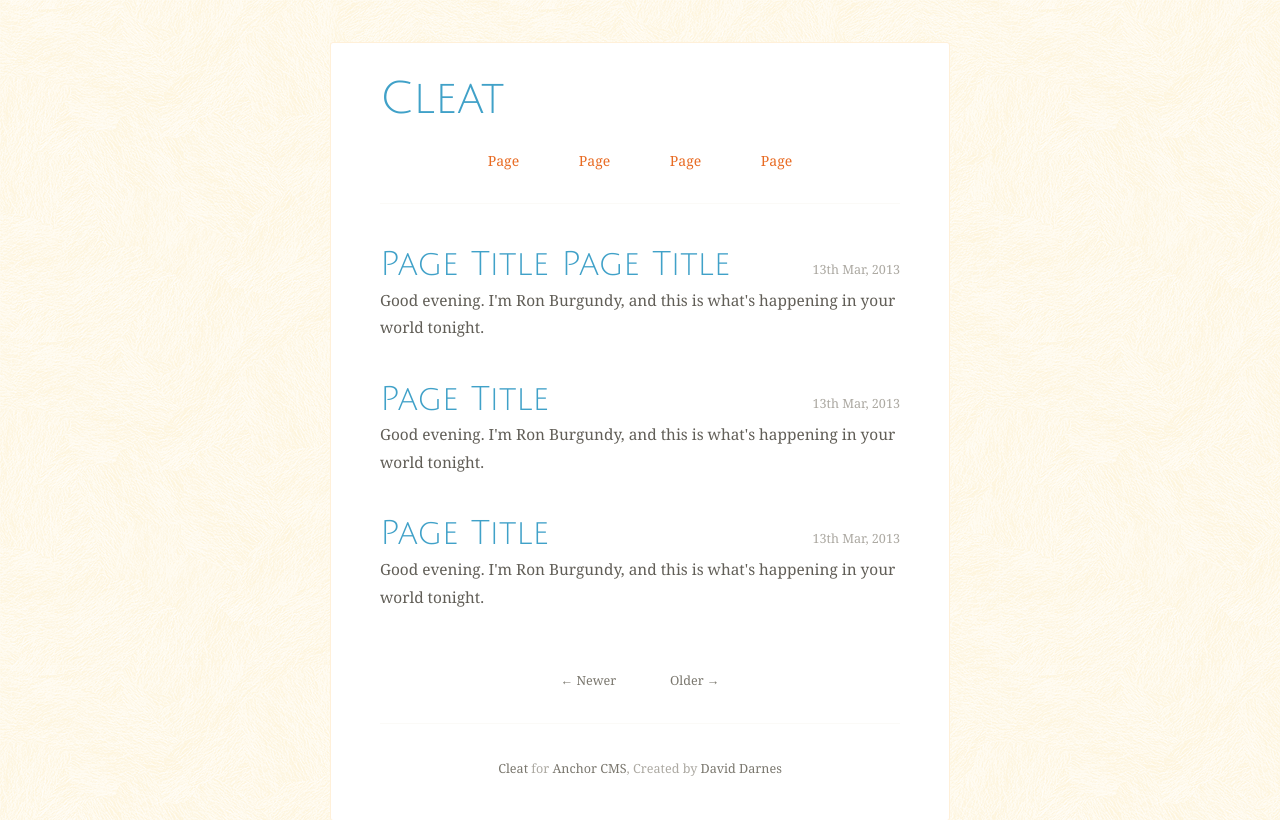
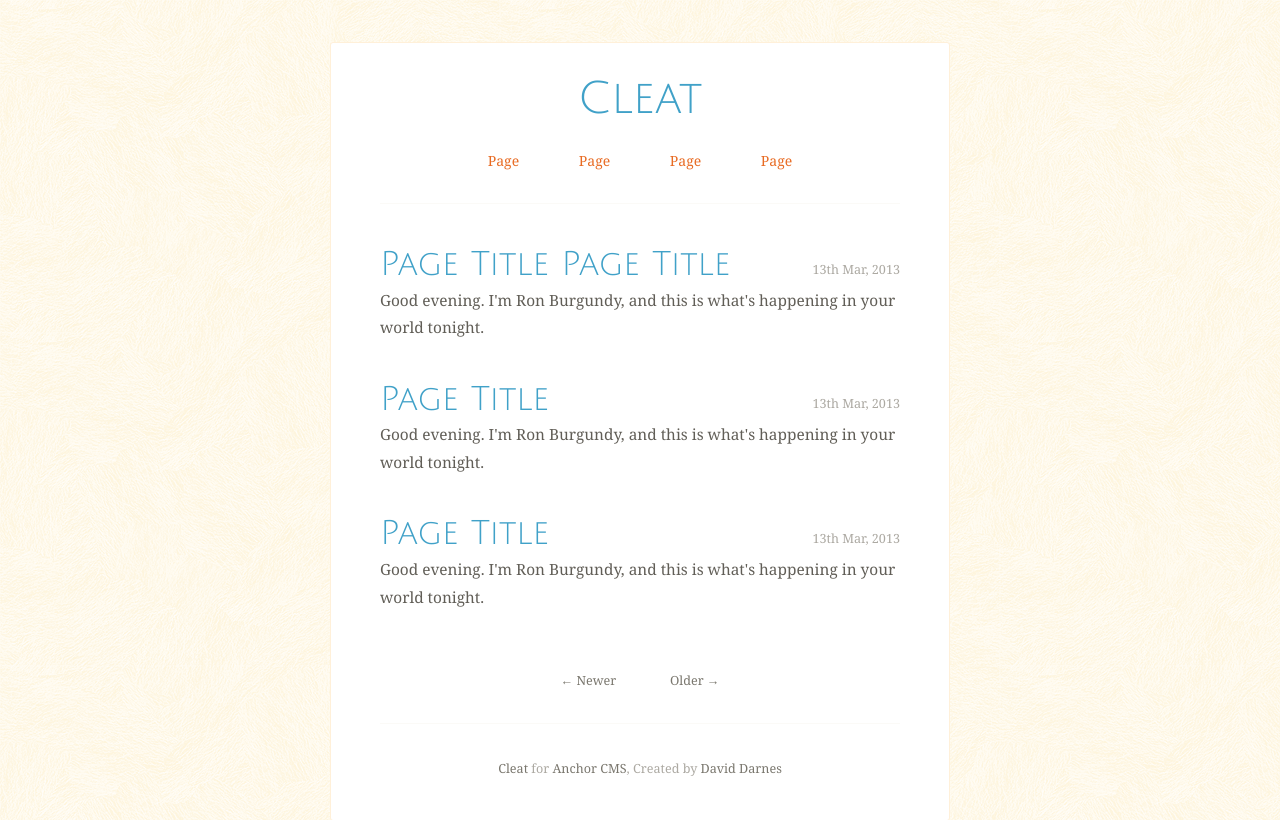
Before and after one commit to daviddarnes/cleat, a PHP site: page /prototype/index.html in a window 1280 px wide. Shown: the top 820 px of the page. Run offline with PHP 8.4, Linux system fonts and the light colour scheme.

Commit message:
Fixes logo title alignment.

```diff
--- a/assets/style.css
+++ b/assets/style.css
@@ -36,7 +36,7 @@ section {
 }
 
 /* Header */
-header .logo {
+header {
 	text-align: center;
 }
 
```
